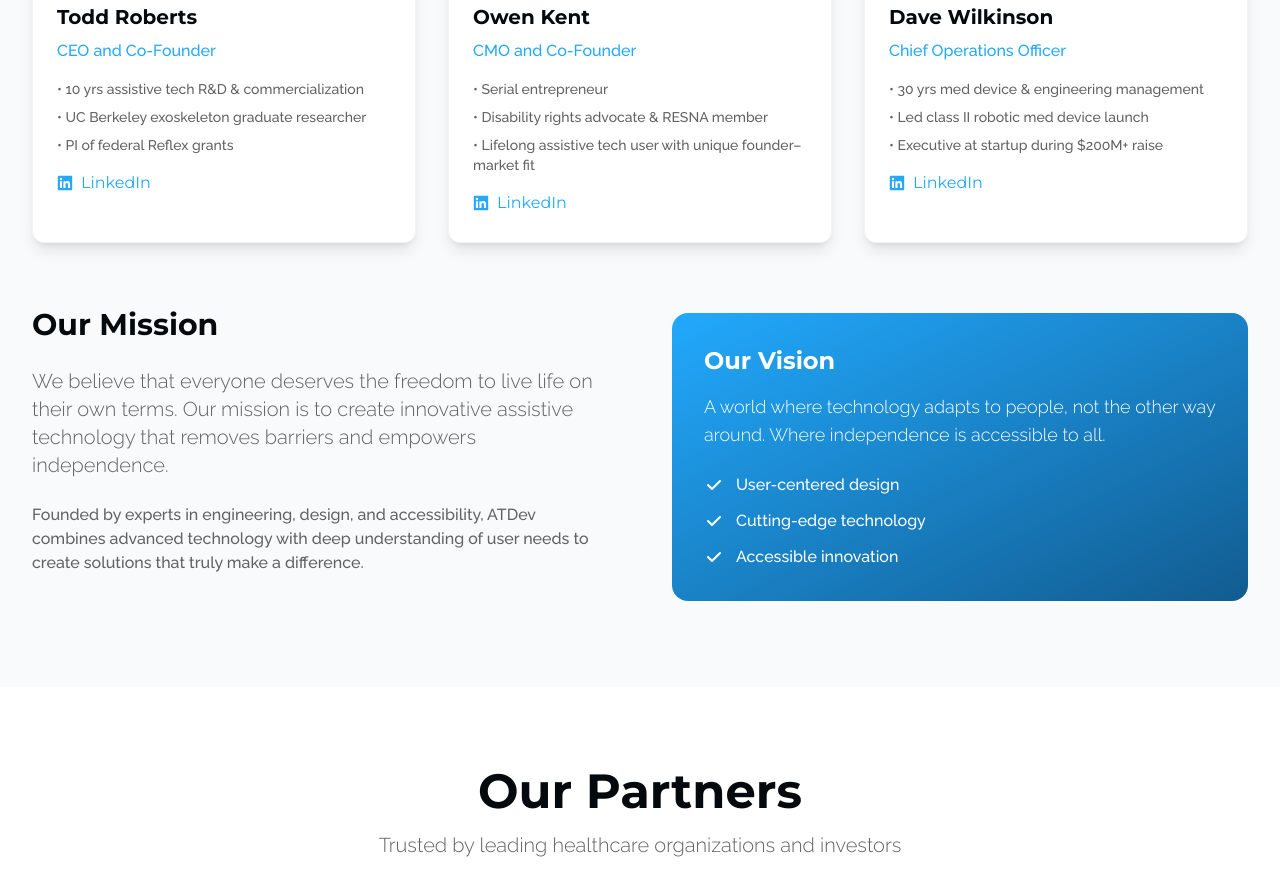
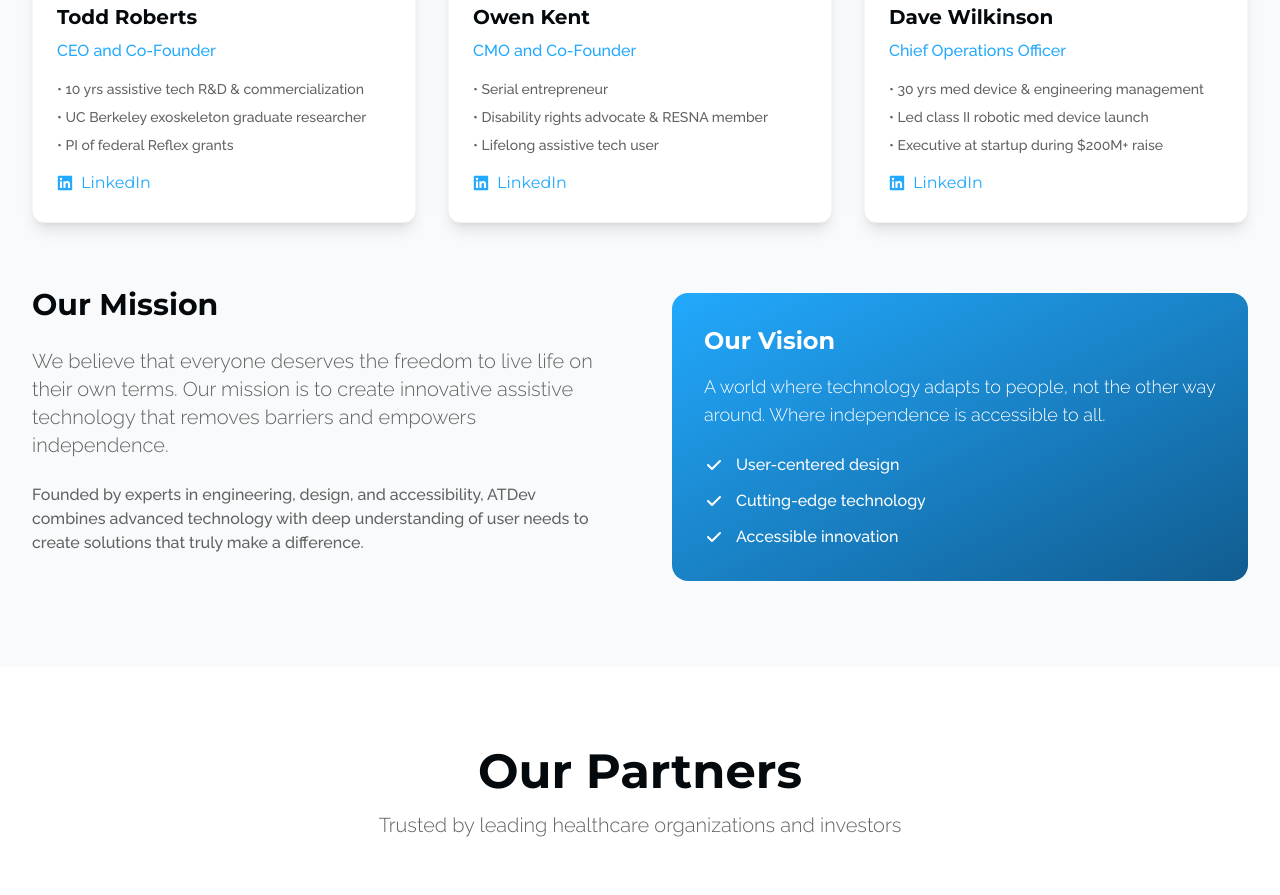
Before and after one commit to owenpkent/website-series-a, a website: page index.html in a window 1280 px wide. Shown: the part 2448-3343 px from the top of the page. Drawn offline with Linux system fonts and the light colour scheme.

Commit message:
content: simplify founder bio by removing market fit reference

```diff
--- a/index.html
+++ b/index.html
@@ -304,7 +304,7 @@
                             <ul class="space-y-2 mb-4">
                                 <li class="font-raleway text-sm text-dark-gray dark:text-gray-300">• Serial entrepreneur</li>
                                 <li class="font-raleway text-sm text-dark-gray dark:text-gray-300">• Disability rights advocate & RESNA member</li>
-                                <li class="font-raleway text-sm text-dark-gray dark:text-gray-300">• Lifelong assistive tech user with unique founder–market fit</li>
+                                <li class="font-raleway text-sm text-dark-gray dark:text-gray-300">• Lifelong assistive tech user</li>
                             </ul>
                             <a href="https://www.linkedin.com/in/owenpkent/" target="_blank" class="inline-flex items-center text-bright-blue hover:text-deep-blue transition-colors">
                                 <svg class="w-4 h-4 mr-2" fill="currentColor" viewBox="0 0 20 20">
```
